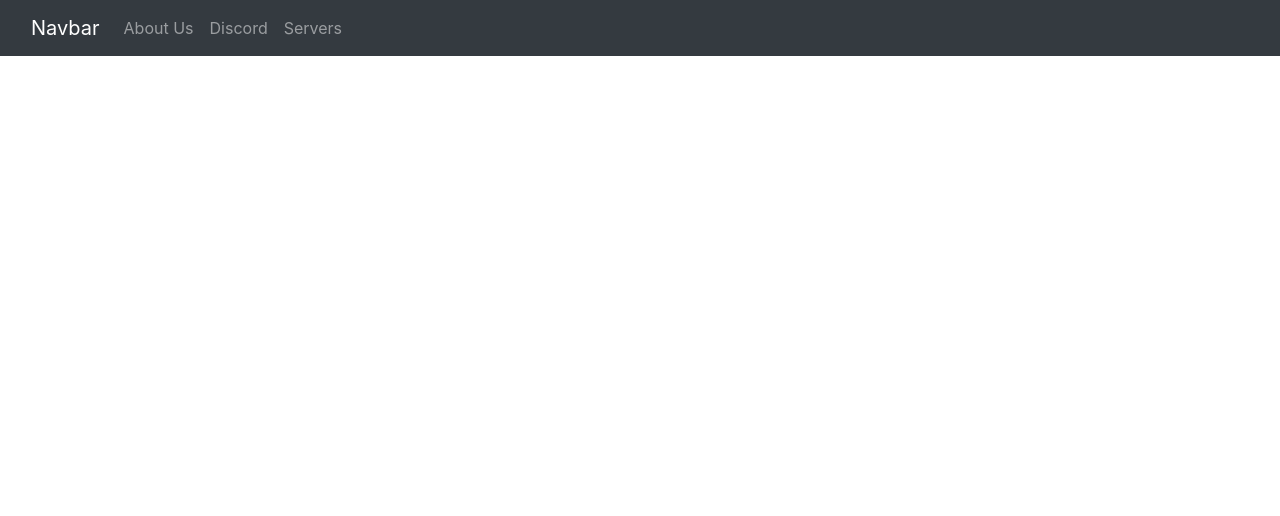
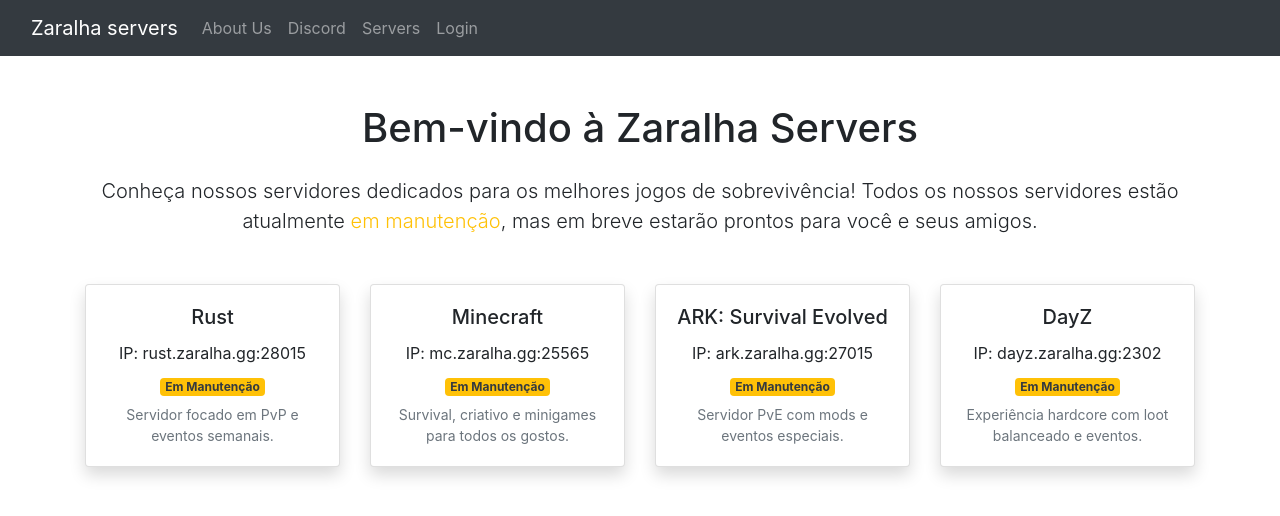
Before and after one commit to StormCodeCloud/zaralhawb1, a Vue app in the folder zrserver/: page / in a window 1280 px wide. Shown: the top 516 px of the page. Built offline with nearby package versions, Linux system fonts and the light colour scheme.

Commit message:
ultimos ajustes

```diff
--- a/zrserver/src/components/Navbar.vue
+++ b/zrserver/src/components/Navbar.vue
@@ -1,7 +1,7 @@
 <template>
     <nav class="navbar navbar-dark bg-dark navbar-expand-lg">
         <div class=" container-fluid">
-            <a class="navbar-brand" href="/">Navbar</a>
+            <a class="navbar-brand" href="/">Zaralha servers</a>
             <button class="navbar-toggler" type="button" data-bs-toggle="collapse" data-bs-target="#navbarNavDropdown"
                 aria-controls="navbarNavDropdown" aria-expanded="false" aria-label="Toggle navigation">
                 <span class="navbar-toggler-icon"></span>
@@ -17,6 +17,9 @@
                     <li class="nav-item">
                         <a class="nav-link" href="/servers">Servers</a>
                     </li>
+                    <li class="nav-item">
+                        <a class="nav-link" href="/login">Login</a>
+                    </li>
                 </ul>
             </div>
         </div>
--- a/zrserver/src/router/index.js
+++ b/zrserver/src/router/index.js
@@ -4,6 +4,8 @@ import AboutView from "../views/AboutView.vue";
 import DiscordView from "../views/DiscordView.vue";
 import ServersView from "@/views/ServersView.vue";
 import ShopView from "@/views/ShopView.vue";
+import LoginView from "@/views/LoginView.vue";
+import RegisterView from "@/views/RegisterView.vue";
 
 const routes = [
   { path: "/", component: HomeView },
@@ -11,6 +13,8 @@ const routes = [
   { path: "/discord", component: DiscordView },
   { path: "/servers", component: ServersView },
   //{ path: "/shop", component: ShopView },
+  { path: "/login", component: LoginView },
+  { path: "/register", component: RegisterView },
 ];
 
 const router = createRouter({
--- a/zrserver/src/views/HomeView.vue
+++ b/zrserver/src/views/HomeView.vue
@@ -1,2 +1,52 @@
 <template>
+    <div class="container py-5">
+        <h1 class="mb-4 text-center">Bem-vindo à Zaralha Servers</h1>
+        <p class="lead text-center mb-5">
+            Conheça nossos servidores dedicados para os melhores jogos de sobrevivência! Todos os nossos servidores
+            estão atualmente <span class="fw-bold text-warning">em manutenção</span>, mas em breve estarão prontos para
+            você e seus amigos.
+        </p>
+        <div class="row g-4 justify-content-center">
+            <div class="col-12 col-md-6 col-lg-3">
+                <div class="card h-100 shadow">
+                    <div class="card-body text-center">
+                        <h5 class="card-title">Rust</h5>
+                        <p class="card-text mb-2"><span class="fw-bold">IP:</span> rust.zaralha.gg:28015</p>
+                        <span class="badge bg-warning text-dark mb-2">Em Manutenção</span>
+                        <p class="card-text small text-muted">Servidor focado em PvP e eventos semanais.</p>
+                    </div>
+                </div>
+            </div>
+            <div class="col-12 col-md-6 col-lg-3">
+                <div class="card h-100 shadow">
+                    <div class="card-body text-center">
+                        <h5 class="card-title">Minecraft</h5>
+                        <p class="card-text mb-2"><span class="fw-bold">IP:</span> mc.zaralha.gg:25565</p>
+                        <span class="badge bg-warning text-dark mb-2">Em Manutenção</span>
+                        <p class="card-text small text-muted">Survival, criativo e minigames para todos os gostos.</p>
+                    </div>
+                </div>
+            </div>
+            <div class="col-12 col-md-6 col-lg-3">
+                <div class="card h-100 shadow">
+                    <div class="card-body text-center">
+                        <h5 class="card-title">ARK: Survival Evolved</h5>
+                        <p class="card-text mb-2"><span class="fw-bold">IP:</span> ark.zaralha.gg:27015</p>
+                        <span class="badge bg-warning text-dark mb-2">Em Manutenção</span>
+                        <p class="card-text small text-muted">Servidor PvE com mods e eventos especiais.</p>
+                    </div>
+                </div>
+            </div>
+            <div class="col-12 col-md-6 col-lg-3">
+                <div class="card h-100 shadow">
+                    <div class="card-body text-center">
+                        <h5 class="card-title">DayZ</h5>
+                        <p class="card-text mb-2"><span class="fw-bold">IP:</span> dayz.zaralha.gg:2302</p>
+                        <span class="badge bg-warning text-dark mb-2">Em Manutenção</span>
+                        <p class="card-text small text-muted">Experiência hardcore com loot balanceado e eventos.</p>
+                    </div>
+                </div>
+            </div>
+        </div>
+    </div>
 </template>
--- /dev/null
+++ b/zrserver/src/views/LoginView.vue
@@ -0,0 +1,22 @@
+<template>
+    <form>
+        <div class="mb-3">
+            <div>
+                <h1 class="navbar-brand mb-0 h1">Login</h1>
+            </div>
+            <label for="exampleInputEmail1" class="form-label">Email address</label>
+            <input type="email" class="form-control" id="exampleInputEmail1" aria-describedby="emailHelp">
+            <div id="emailHelp" class="form-text">We'll never share your email with anyone else.</div>
+        </div>
+        <div class="mb-3">
+            <label for="exampleInputPassword1" class="form-label">Password</label>
+            <input type="password" class="form-control" id="exampleInputPassword1">
+        </div>
+        <div class="mb-3 form-check">
+            <input type="checkbox" class="form-check-input" id="exampleCheck1">
+            <label class="form-check-label" for="exampleCheck1">Check me out</label>
+        </div>
+        <div> If you don't have an account, please register <a href="/register">here</a> </div>
+        <button type="submit" class="btn btn-primary">Submit</button>
+    </form>
+</template>
--- /dev/null
+++ b/zrserver/src/views/RegisterView.vue
@@ -0,0 +1,26 @@
+<template>
+    <form>
+        <div class="mb-3">
+            <div>
+                <h1 class="navbar-brand mb-0 h1">Register</h1>
+            </div>
+            <label for="exampleInputEmail1" class="form-label">Email address</label>
+            <input type="email" class="form-control" id="exampleInputEmail1" aria-describedby="emailHelp">
+            <div id="emailHelp" class="form-text">We'll never share your email with anyone else.</div>
+        </div>
+        <div class="mb-3">
+            <label for="exampleInputPassword1" class="form-label">Password</label>
+            <input type="password" class="form-control" id="exampleInputPassword1">
+        </div>
+        <div class="mb-3">
+            <label for="exampleInputPassword2" class="form-label">Double check password</label>
+            <input type="password" class="form-control" id="exampleInputPassword2">
+        </div>
+        <div class="mb-3 form-check">
+            <input type="checkbox" class="form-check-input" id="exampleCheck1">
+            <label class="form-check-label" for="exampleCheck1">Check me out</label>
+        </div>
+        <div> If you already have an account, please login <a href="/login">here</a> </div>
+        <button type="submit" class="btn btn-primary">Submit</button>
+    </form>
+</template>
```
